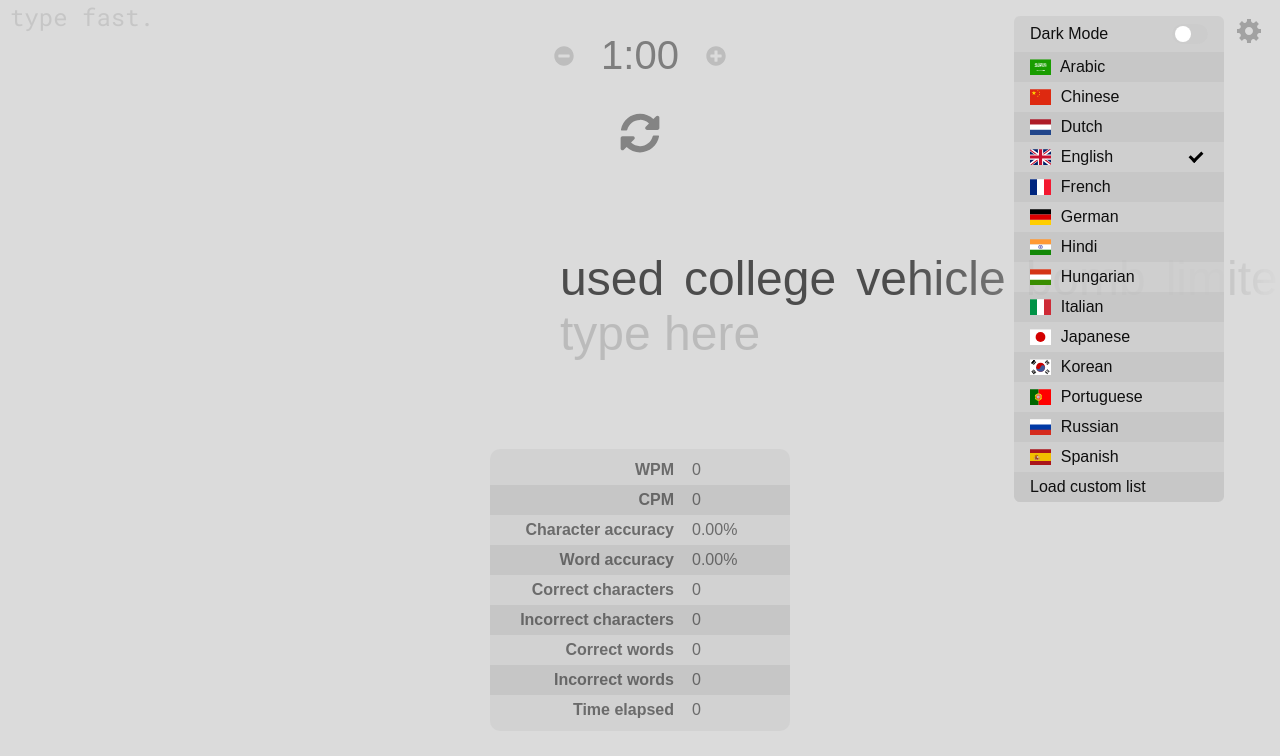
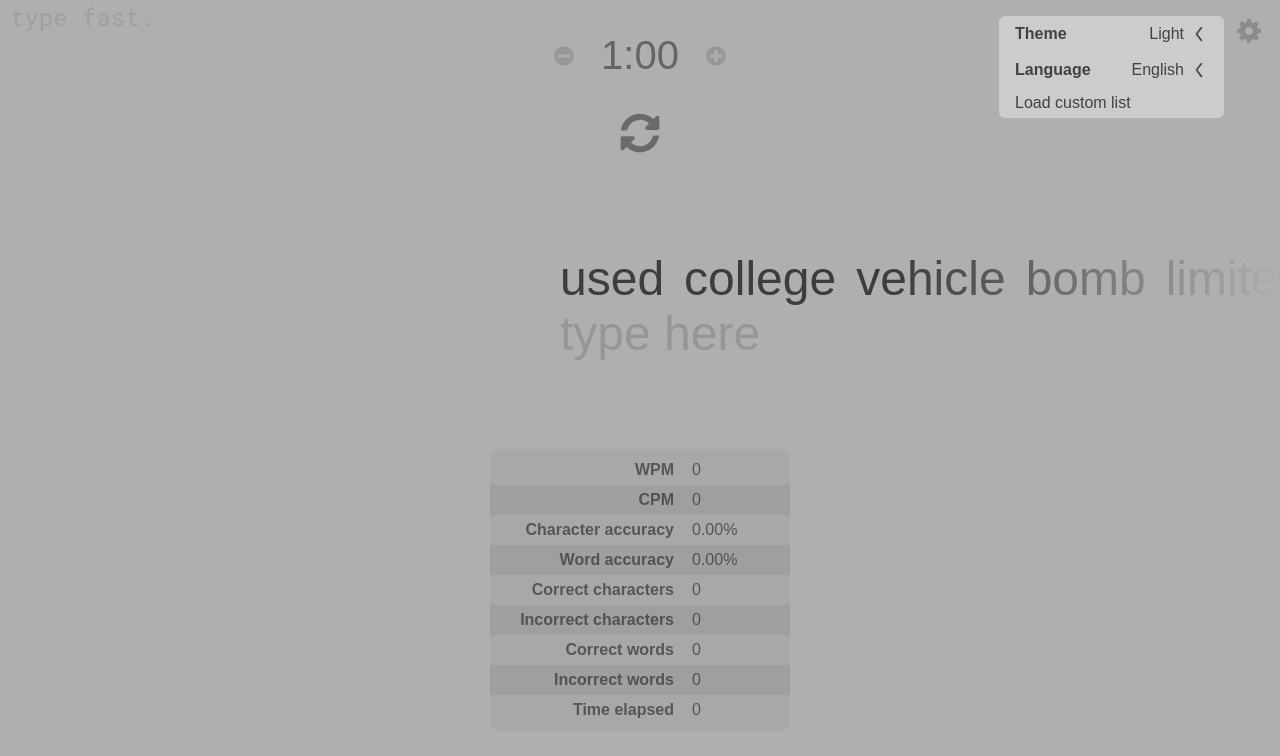
Before and after one commit to CasperVerswijvelt/TypeFast, an Angular app: page / in a window 1280 px wide. Both pictures are taken after a click on the button 1249 px from the left and 31 px from the top of the page. Shown: the top 756 px of the page. Built offline with nearby package versions, Linux system fonts and the light colour scheme.

Commit message:
Better preferences

```diff
--- a/src/app/components/preferences/preferences.component.html
+++ b/src/app/components/preferences/preferences.component.html
@@ -1,35 +1,160 @@
 <div class="preferences-wrapper" [class.preferences-show]="showPreferences">
-  <div class="preferences-background" (click)="onPreferencesIconClicked()"></div>
+  <div
+    class="preferences-background"
+    (click)="onPreferencesIconClicked()"
+  ></div>
   <div class="preferences">
     <div class="preferences-list">
+
+      <!-- Theme preferences group -->
+      <div
+        class="preferences-group"
+        [class.preferences-group-opened]="openedPreferencesGroup === 'theme'"
+      >
+        <div
+          class="preferences-group-title"
+          (click)="togglePreferencesGroup('theme')"
+        >
+          <div class="preferences-group-title-key">Theme</div>
+          <div class="preferences-group-title-value capitalize">
+            {{ theme }}
+          </div>
+          <div class="preferences-group-title-arrow">
+            <svg
+              version="1.1"
+              id="Layer_1"
+              xmlns="http://www.w3.org/2000/svg"
+              xmlns:xlink="http://www.w3.org/1999/xlink"
+              x="0px"
+              y="0px"
+              viewBox="0 0 330.002 330.002"
+              style="enable-background: new 0 0 330.002 330.002;"
+              xml:space="preserve"
+            >
+              <path
+                id="XMLID_105_"
+                d="M324.001,209.25L173.997,96.75c-5.334-4-12.667-4-18,0L6.001,209.25c-6.627,4.971-7.971,14.373-3,21
+	c2.947,3.93,7.451,6.001,12.012,6.001c3.131,0,6.29-0.978,8.988-3.001L164.998,127.5l141.003,105.75c6.629,4.972,16.03,3.627,21-3
+	C331.972,223.623,330.628,214.221,324.001,209.25z"
+              />
+            </svg>
+          </div>
+        </div>
+        <div class="preferences-group-entries preferences-group-entries-theme">
+          <div
+            class="preferences-entry preferences-language"
+            *ngFor="let them of Theme | keyvalue"
+          >
+            <label class="language-option">
+              <div
+                class="theme-icon"
+                [ngClass]="'theme-icon-' + them.value"
+              ></div>
+              <input
+                type="radio"
+                name="theme"
+                [checked]="theme === them.value"
+                [value]="them.value"
+                (change)="theme = them.value; onThemeChanged()"
+              />
+              <span class="checkmark"></span>
+              {{ them.value }}
+            </label>
+          </div>
+
           <div class="preferences-entry preferences-toggle-entry">
-        <label class="preferences-toggle-label" for="dark-mode">
-          Dark mode
+            <label class="preferences-toggle-label" for="follow-system">
+              Follow system
             </label>
             <label class="preferences-toggle-switch switch">
-          <input type="checkbox" [(ngModel)]="useDarkMode" (change)="onDarkModeChanged()" id="dark-mode" />
+              <input
+                type="checkbox"
+                [(ngModel)]="followSystemTheme"
+                (change)="onThemeChanged()"
+                id="follow-system"
+              />
               <span class="slider round"></span>
             </label>
           </div>
-      <div class="preferences-entry preferences-language" *ngFor="let lang of Language | keyvalue">
+        </div>
+      </div>
+
+      <!-- Language preferences group -->
+      <div
+        class="preferences-group"
+        [class.preferences-group-opened]="openedPreferencesGroup === 'language'"
+      >
+        <div
+          class="preferences-group-title"
+          (click)="togglePreferencesGroup('language')"
+        >
+          <div class="preferences-group-title-key">Language</div>
+          <div class="preferences-group-title-value capitalize">
+            {{ language }}
+          </div>
+          <div class="preferences-group-title-arrow">
+            <svg
+              version="1.1"
+              id="Layer_1"
+              xmlns="http://www.w3.org/2000/svg"
+              xmlns:xlink="http://www.w3.org/1999/xlink"
+              x="0px"
+              y="0px"
+              viewBox="0 0 330.002 330.002"
+              style="enable-background: new 0 0 330.002 330.002;"
+              xml:space="preserve"
+            >
+              <path
+                id="XMLID_105_"
+                d="M324.001,209.25L173.997,96.75c-5.334-4-12.667-4-18,0L6.001,209.25c-6.627,4.971-7.971,14.373-3,21
+	c2.947,3.93,7.451,6.001,12.012,6.001c3.131,0,6.29-0.978,8.988-3.001L164.998,127.5l141.003,105.75c6.629,4.972,16.03,3.627,21-3
+	C331.972,223.623,330.628,214.221,324.001,209.25z"
+              />
+            </svg>
+          </div>
+        </div>
+        <div class="preferences-group-entries preferences-group-entries-language">
+          <div
+            class="preferences-entry preferences-language"
+            *ngFor="let lang of Language | keyvalue"
+          >
             <label class="language-option">
-          <div class="flag-icon" [ngClass]="'flag-icon-' + getISOForLangauge(lang.value)"></div>
-          <input type="radio" name="language" [checked]="language === lang.value" [value]="lang.value"
-            (change)="language = lang.value;onLanguageChanged();" />
+              <div
+                class="flag-icon"
+                [ngClass]="'flag-icon-' + getISOForLangauge(lang.value)"
+              ></div>
+              <input
+                type="radio"
+                name="language"
+                [checked]="language === lang.value"
+                [value]="lang.value"
+                (change)="language = lang.value; onLanguageChanged()"
+              />
               <span class="checkmark"></span>
-          {{lang.value}}
+              {{ lang.value }}
             </label>
           </div>
-      <div class="preferences-entry preferences-language"  title="Load a custom word list: this text file should contain newline or space seperated words.">
+        </div>
+      </div>
+      <div
+        class="preferences-entry preferences-language"
+        title="Load a custom word list: this text file should contain newline or space seperated words."
+      >
         <div class="language-option" (click)="onClickLoadCustomList()">
           Load custom list
         </div>
       </div>
     </div>
     <button class="preferences-icon" (click)="onPreferencesIconClicked()">
-      <svg xmlns="http://www.w3.org/2000/svg" width="24" height="24" viewBox="0 0 24 24">
+      <svg
+        xmlns="http://www.w3.org/2000/svg"
+        width="24"
+        height="24"
+        viewBox="0 0 24 24"
+      >
         <path
-          d="M24 14v-4c-1.619 0-2.906.267-3.705-1.476-.697-1.663.604-2.596 1.604-3.596l-2.829-2.828c-1.033 1.033-1.908 2.307-3.666 1.575-1.674-.686-1.404-2.334-1.404-3.675h-4c0 1.312.278 2.985-1.404 3.675-1.761.733-2.646-.553-3.667-1.574l-2.829 2.828c1.033 1.033 2.308 1.909 1.575 3.667-.348.849-1.176 1.404-2.094 1.404h-1.581v4c1.471 0 2.973-.281 3.704 1.475.698 1.661-.604 2.596-1.604 3.596l2.829 2.829c1-1 1.943-2.282 3.667-1.575 1.673.687 1.404 2.332 1.404 3.675h4c0-1.244-.276-2.967 1.475-3.704 1.645-.692 2.586.595 3.596 1.604l2.828-2.829c-1-1-2.301-1.933-1.604-3.595l.03-.072c.687-1.673 2.332-1.404 3.675-1.404zm-12 2c-2.209 0-4-1.791-4-4s1.791-4 4-4 4 1.791 4 4-1.791 4-4 4z" />
+          d="M24 14v-4c-1.619 0-2.906.267-3.705-1.476-.697-1.663.604-2.596 1.604-3.596l-2.829-2.828c-1.033 1.033-1.908 2.307-3.666 1.575-1.674-.686-1.404-2.334-1.404-3.675h-4c0 1.312.278 2.985-1.404 3.675-1.761.733-2.646-.553-3.667-1.574l-2.829 2.828c1.033 1.033 2.308 1.909 1.575 3.667-.348.849-1.176 1.404-2.094 1.404h-1.581v4c1.471 0 2.973-.281 3.704 1.475.698 1.661-.604 2.596-1.604 3.596l2.829 2.829c1-1 1.943-2.282 3.667-1.575 1.673.687 1.404 2.332 1.404 3.675h4c0-1.244-.276-2.967 1.475-3.704 1.645-.692 2.586.595 3.596 1.604l2.828-2.829c-1-1-2.301-1.933-1.604-3.595l.03-.072c.687-1.673 2.332-1.404 3.675-1.404zm-12 2c-2.209 0-4-1.791-4-4s1.791-4 4-4 4 1.791 4 4-1.791 4-4 4z"
+        />
       </svg>
     </button>
   </div>
--- a/src/app/components/preferences/preferences.component.scss
+++ b/src/app/components/preferences/preferences.component.scss
@@ -1,5 +1,5 @@
 .preferences-wrapper {
-  position: absolute;
+  position: fixed;
   width: 100%;
   height: 100%;
 }
@@ -51,14 +51,14 @@
   border-radius: 6px;
   margin-right: 10px;
   color: white;
-  width: 210px;
+  width: 225px;
   opacity: 0;
   pointer-events: none;
   transition: opacity 0.2s;
-  overflow: hidden;
+  overflow-x: hidden;
   display: flex;
   flex-direction: column;
-  overflow: scroll;
+  overflow-y: auto;
 
   label {
     text-transform: capitalize;
@@ -66,8 +66,7 @@
 }
 
 .preferences-entry {
-
-  transition: background-color .2s;
+  transition: background-color 0.2s;
   background-color: transparent;
 
   &:nth-child(even) {
@@ -80,17 +79,17 @@
   }
 
   &.preferences-toggle-entry {
-
     display: flex;
 
     .preferences-toggle-label {
       flex: 1;
+      font-weight: bold;
       margin-right: -60px;
       padding: 9px 50px 9px 16px;
     }
 
     .preferences-toggle-switch {
-      margin: 8px 16px 8px 8px
+      margin: 8px 16px 8px 8px;
     }
   }
 }
@@ -101,10 +100,10 @@
   transition: opacity 0.2s;
   width: 100%;
   height: 100%;
+  background-color: #00000033;
 }
 
 .preferences-show {
-
   .preferences-background,
   .preferences-list {
     opacity: 1;
@@ -142,7 +141,7 @@
   }
 
   /* Show the checkmark when checked */
-  input:checked~.checkmark:after {
+  input:checked ~ .checkmark:after {
     display: block;
   }
 
@@ -161,3 +160,67 @@
     margin-right: 5px;
   }
 }
+
+.preferences-group {
+  .preferences-group-title {
+    padding: 9px 16px;
+    cursor: pointer;
+
+    display: flex;
+    .preferences-group-title-key {
+      flex: 1;
+      font-weight: bold;
+    }
+  }
+  .preferences-group-entries {
+    height: auto;
+    max-height: 0;
+    overflow: hidden;
+    transition: max-height .4s;
+    background-color: #00000066;
+
+    .preferences-toggle-label {
+      font-weight: normal;
+    }
+  }
+
+  .preferences-group-title-arrow {
+    margin-left: 6px;
+    height: 18px;
+    width: 18px;
+    position: relative;
+
+    svg {
+      position: absolute;
+      left: 50%;
+      top: 50%;
+      transform: translate3d(-50%,-50%,0) rotate(-90deg);
+      fill: white;
+      width: 80%;
+      transition: transform .4s;
+      transform-origin: center;
+    }
+  }
+
+  &.preferences-group-opened {
+    .preferences-group-entries {
+
+      max-height: 100px;
+
+      &.preferences-group-entries-theme {
+        max-height: 96px;
+      }
+
+      &.preferences-group-entries-language {
+        max-height: 420px;
+      }
+    }
+
+    .preferences-group-title-arrow {
+
+      svg {
+        transform: translate3d(-50%,-50%,0) rotate(-180deg);
+      }
+    }
+  }
+}
--- a/src/app/components/preferences/preferences.component.ts
+++ b/src/app/components/preferences/preferences.component.ts
@@ -1,10 +1,8 @@
 import { Component, OnInit, Output, EventEmitter } from '@angular/core';
 import { PreferencesService } from '../../services/preferences.service';
-import { Preference, Language } from '../../models/Preference';
+import { Preference, Language, Theme } from '../../models/Preference';
 import { WordService } from '../../services/word.service';
 import { ThemeService } from '../../services/theme.service';
-import { Theme } from 'src/app/models/Theme';
-import { TextFormat } from 'src/app/models/TextSource';
 
 @Component({
   selector: 'app-preferences',
@@ -16,17 +14,23 @@ export class PreferencesComponent implements OnInit {
 
   showPreferences = false;
   Language = Language;
+  Theme = Theme;
 
-  useDarkMode: boolean;
+
+  followSystemTheme: boolean;
   language: Language;
+  theme : Theme;
+
+  openedPreferencesGroup : string;
 
   constructor(
     private preferencesService: PreferencesService,
     private wordService: WordService,
     private themeService : ThemeService
   ) {
-    this.useDarkMode = preferencesService.getPreference(Preference.THEME) === Theme.DARK;
+    this.theme = preferencesService.getPreference(Preference.THEME);
     this.language = preferencesService.getPreference(Preference.LANGUAGE);
+    this.followSystemTheme = preferencesService.getPreference(Preference.FOLLOW_SYSTEM_THEME);
 
     preferencesService.addListener(this.onPreferenceUpdated.bind(this));
   }
@@ -38,10 +42,13 @@ export class PreferencesComponent implements OnInit {
     preferenceValue: any
   ) {
     if (updatedPreference === Preference.THEME) {
-      this.useDarkMode = preferenceValue == Theme.DARK;
+      this.theme = preferenceValue;
     }
     if (updatedPreference === Preference.LANGUAGE) {
       this.language = preferenceValue;
+    }
+    if (updatedPreference === Preference.FOLLOW_SYSTEM_THEME) {
+      this.followSystemTheme = preferenceValue;
     }
   }
 
@@ -52,12 +59,17 @@ export class PreferencesComponent implements OnInit {
   togglePreferences() {
     this.showPreferences = !this.showPreferences;
     this.toggled.emit(this.showPreferences);
+    this.openedPreferencesGroup = "";
   }
 
-  onDarkModeChanged() {
+  onThemeChanged() {
     this.preferencesService.setPreference(
       Preference.THEME,
-      this.useDarkMode ? Theme.DARK : Theme.LIGHT
+      this.theme
+    );
+    this.preferencesService.setPreference(
+      Preference.FOLLOW_SYSTEM_THEME,
+      this.followSystemTheme
     );
   }
 
@@ -114,4 +126,9 @@ export class PreferencesComponent implements OnInit {
         return '🏳️';
     }
   }
+
+  togglePreferencesGroup(group : string) {
+
+    this.openedPreferencesGroup = this.openedPreferencesGroup === group ? "" : group;
+  }
 }
--- a/src/app/models/Preference.ts
+++ b/src/app/models/Preference.ts
@@ -1,5 +1,3 @@
-import { Theme } from './Theme';
-
 export enum Preference {
   LANGUAGE = 'word_language',
   THEME = 'theme',
@@ -23,6 +21,12 @@ export enum Language {
   SPANISH = 'spanish',
 }
 
+export enum Theme {
+  DARK = 'dark',
+  LIGHT = 'light',
+}
+
+
 export interface Preferences {
   word_language?: Language;
   theme?: Theme;
--- a/src/app/models/Theme.ts
+++ /dev/null
@@ -1,4 +0,0 @@
-export enum Theme {
-  DARK = 'dark',
-  LIGHT = 'light',
-}
--- a/src/app/services/preferences.service.ts
+++ b/src/app/services/preferences.service.ts
@@ -1,8 +1,6 @@
 import { Injectable } from '@angular/core';
 import { WordService } from './word.service';
-import { Preference, Preferences, Language } from '../models/Preference';
-import { Theme } from '../models/Theme';
-import { createOfflineCompileUrlResolver } from '@angular/compiler';
+import { Preference, Preferences, Language, Theme } from '../models/Preference';
 
 @Injectable({
   providedIn: 'root',
--- a/src/app/services/theme.service.ts
+++ b/src/app/services/theme.service.ts
@@ -1,7 +1,6 @@
 import { Injectable } from '@angular/core';
-import { Theme } from 'src/app/models/Theme';
 import { PreferencesService } from './preferences.service';
-import { Preference } from '../models/Preference';
+import { Preference, Theme } from '../models/Preference';
 
 @Injectable({
   providedIn: 'root',
@@ -10,18 +9,33 @@ export class ThemeService {
   constructor(private preferencesService: PreferencesService) {
     this.setTheme();
     preferencesService.addListener(this.onPreferenceUpdated.bind(this))
+
+    window.matchMedia('(prefers-color-scheme: dark)').addEventListener('change', this.onSystemThemeUpdated.bind(this));
+
   }
 
   private onPreferenceUpdated(updatedPreference : Preference, preferenceValue: any) {
     if (updatedPreference === Preference.THEME) {
       this.setTheme(preferenceValue as Theme);
+    } else if (updatedPreference === Preference.FOLLOW_SYSTEM_THEME) {
+      this.setTheme();
     }
   }
+
+  private onSystemThemeUpdated(event : MediaQueryListEvent) {
+    this.setTheme(event.matches ? Theme.DARK : this.preferencesService.getPreference(Preference.THEME));
+  }
+
 
   setTheme(theme?: Theme) {
     let _theme: Theme = theme
       ? theme
-      : this.preferencesService.getPreference(Preference.THEME);
+      : this.preferencesService.getPreference(Preference.FOLLOW_SYSTEM_THEME) === true && window.matchMedia && window.matchMedia('(prefers-color-scheme: dark)').matches
+        ? Theme.DARK
+        : this.preferencesService.getPreference(Preference.THEME);
     document.body.className = `theme--${_theme as string}`;
   }
+
+
+
 }
--- a/src/styles.scss
+++ b/src/styles.scss
@@ -17,7 +17,7 @@ app-root {
 }
 
 app-root {
-  overflow-y: scroll;
+  overflow-y: auto;
   overflow-x: hidden;
   position: relative;
 }
@@ -83,6 +83,10 @@ input:checked+.slider:before {
   border-radius: 50%;
 }
 
+.capitalize {
+  text-transform: capitalize;
+}
+
 
 // Themes (default is dark)
 
@@ -99,7 +103,7 @@ input:checked+.slider:before {
 
     .preferences-list {
       background-color: #cececeee;
-      color: rgb(15, 15, 15);
+      color: #424242;
 
     }
 
@@ -115,6 +119,18 @@ input:checked+.slider:before {
 
       &:hover {
         background-color: rgba(128, 128, 128, 0.233);
+      }
+    }
+
+    .preferences-group-entries {
+      background-color: #b7b7b766;
+    }
+
+    .preferences-group-title-arrow {
+
+      svg {
+
+        fill: rgb(26, 26, 26);
       }
     }
 
```
Lines whose indentation alone changed are shown as unchanged.
